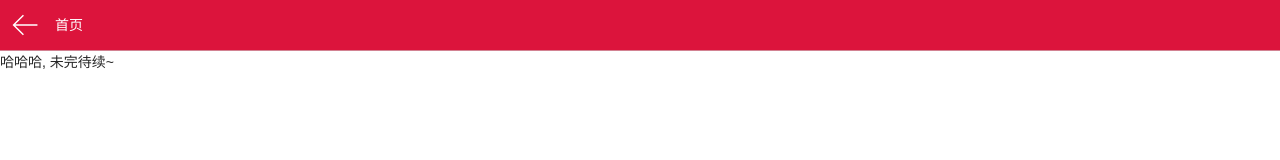
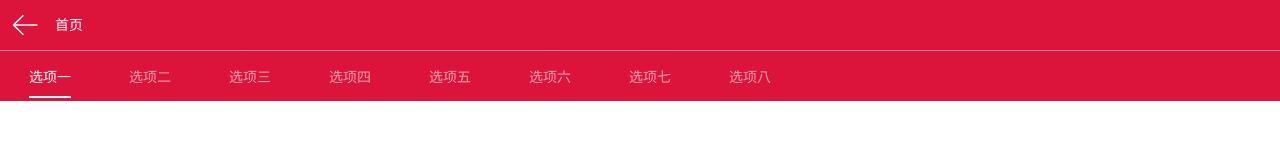
Before and after one commit to zhubaoda/newReact, a React app: page / in a window 1280 px wide. Built offline with nearby package versions, Linux system fonts and the light colour scheme.

Commit message:
下载二位吗

```diff
--- a/package.json
+++ b/package.json
@@ -22,6 +22,10 @@
       "pathRewrite": {
         "^/api": "/"
       }
+    },
+    "/weapp": {
+    	  "target": "https://zuizan.oss-cn-hangzhou.aliyuncs.com",
+    	  "changeOrigin": true
     }
   },
   "devDependencies": {
--- a/public/index.html
+++ b/public/index.html
@@ -19,7 +19,7 @@
       work correctly both with client-side routing and a non-root public URL.
       Learn how to configure a non-root public URL by running `npm run build`.
     -->
-    <title>React App</title>
+    <title>@baoda</title>
   </head>
   <body>
     <noscript>
--- a/src/components/main/main.css
+++ /dev/null
@@ -1,3 +0,0 @@
-.main {
-  width: 100%;
-}
--- /dev/null
+++ b/src/components/tab/tab.css
@@ -0,0 +1,51 @@
+.tabbar {
+    width: 100%;
+  	background-color: #DC143C;
+  	padding-bottom: 8px;
+}
+
+.outbox {
+    width:100%;
+    height: 42px;
+    overflow: hidden;
+}
+
+.display_box {
+	display: flex;
+    flex-direction: row;
+    justify-content: center;
+    align-items: center;
+}
+
+.scroll_tab {
+    overflow-x: scroll;
+    overflow-y: hidden;
+    width: 100%;
+    display: flex;
+    position: absolute;
+    left: 0;
+}
+
+.scroll_tab::-webkit-scrollbar {
+    display: none;
+}
+
+.tab {
+    width: 100%;
+}
+
+.tab .item {
+    flex:1;
+}
+
+.item_box {
+ 	padding: 15px 0 8px 0;
+ 	font-size: 14px;
+ 	color: rgba(255,255,255,.6);
+ 	border-bottom: 2px solid transparent;
+ }
+
+ .item_active {
+ 	color: #fff;
+ 	border-bottom: 2px solid #fff;
+ }
--- /dev/null
+++ b/src/components/tab/tab.js
@@ -0,0 +1,32 @@
+import React, { Component } from 'react';
+import './tab.css'
+class Tab extends Component {
+  state = {
+  	scrollLeft: 0
+  }
+  render() {
+  	const tabber = this.props.canScroll ?
+  	<div className="outbox">
+  	  <div className="scroll_tab" ref="scrollTab">
+   	 	<div className="display_box">
+        { this.props.list &&  this.props.list.length ? this.props.list.map((todo, index) => (
+   	 	<div className="item display_box" style={{ width: this.props.itemWidth + 'px' }}  key={index}  onClick={this.selectBar.bind(this, index)}>
+   	 	   <div className={index === this.props.idx ? 'item_box item_active' : 'item_box'}>{ todo }</div>
+   	 	</div>
+        )) : null }
+   	  </div>
+   	 </div>
+   	</div>: null
+    return (
+      <div className="tabbar">
+        { tabber }
+      </div>
+    );
+  }
+  async selectBar (index) {
+  	this.props.selectBar(index)
+  	this.refs.scrollTab.scrollLeft = index * this.props.itemWidth
+  }
+}
+
+export default Tab;
--- a/src/pages/home/home.css
+++ b/src/pages/home/home.css
@@ -1,3 +1,9 @@
 .home {
 
 }
+
+.download {
+	padding: 10px;
+	background-color: red;
+	color: #fff;
+}
--- a/src/pages/home/home.js
+++ b/src/pages/home/home.js
@@ -1,20 +1,37 @@
-import React, { Component } from 'react';
-import './home.css';
+import React, { Component } from 'react'
+import './home.css'
 import Head from '../../components/head/head'
+import Tab from '../../components/tab/tab'
 class Home extends Component {
   state = {
-  	title: '首页'
+  	title: '首页',
+  	list: ['选项一', '选项二', '选项三', '选项四', '选项五', '选项六', '选项七', '选项八'],
+  	idx: 0,
+  	canScroll: 1,
+  	itemWidth: 100,
+  	url: ""
   }
   render() {
     return (
     	  <div>
         <Head title={this.state.title} />
-        <div>哈哈哈, 未完待续~</div>
+        <Tab
+          list={this.state.list}
+          idx={this.state.idx}
+          canScroll={this.state.canScroll}
+          itemWidth={this.state.itemWidth}
+          selectBar={this.selectBar.bind(this)}
+        />
       </div>
     );
   }
+  selectBar (index) {
+  	this.setState({
+  	  idx: index
+  	})
+  }
   async componentDidMount () {
-  	console.log('come in home page!')
+    console.log('come in home page!')
   }
 }
 
--- a/src/pages/login/login.js
+++ b/src/pages/login/login.js
@@ -1,5 +1,5 @@
-import React, { Component } from 'react';
-import interfaces from '../../interfaces/index';
+import React, { Component } from 'react'
+import interfaces from '../../interfaces/index'
 import './login.css';
 import Head from '../../components/head/head'
 import { Toast } from 'antd-mobile';
@@ -9,7 +9,8 @@ class Login extends Component {
     formData: {
 	  phone: '',
 	  password: ''
-    }
+    },
+    base64: ''
   }
   render() {
     return (
@@ -20,18 +21,19 @@ class Login extends Component {
 	  	    <div className="box-item display_box_t">
 	  	    	   <img src={require("../../static/icon/phone.svg")} className="phone-img" alt=""/>
 	  	    	   <input type="number" onChange={this.changePhone.bind(this)} value={this.state.formData.phone} placeholder="+86 请输入手机号" className="item-input"/>
-	  	    	   {this.state.formData.phone ? <span onClick={this.clearPhone.bind(this)}>X</span> : null}
+	  	    	   { this.state.formData.phone ? <span onClick={this.clearPhone.bind(this)}>X</span> : null }
 	  	    </div>
 	  	    <div className="box-item display_box_t">
 	  	    	   <img src={require("../../static/icon/password.svg")} className="phone-img" alt=""/>
 	  	    	   <input type="password" onChange={this.changePassWord.bind(this)} value={this.state.formData.password} placeholder="请输入密码" className="item-input" />
-	  	    	   {this.state.formData.password ? <span onClick={this.clearPassWord.bind(this)}>X</span> : null}
+	  	    	   { this.state.formData.password ? <span onClick={this.clearPassWord.bind(this)}>X</span> : null }
 	  	    </div>
 	  	    <div className="submit" onClick={this.login.bind(this)}>
 	  	    	   <span>登录</span>
 	  	    </div>
 	  	  </div>
 	  	</div>
+	  	<a href={this.state.base64} download="tttt">下载图片</a>
       </div>
     );
   }
@@ -90,8 +92,28 @@ class Login extends Component {
   	formData.password = ''
   	await this.setState({ formData: formData })
   }
+  async getBaseImg (img) {
+	let canvas = document.createElement('canvas')
+  	canvas.width = img.width
+  	canvas.height = img.height
+    let ctx = canvas.getContext('2d')
+    ctx.drawImage(img, 0, 0, img.width, img.height)
+	let ext = img.src.substring(img.src.lastIndexOf(".")+1).toLowerCase()
+  	let dataURL = canvas.toDataURL('image/'+ext)
+  	return dataURL
+  }
   async componentDidMount () {
   	console.log('come in login page!')
+    let that = this
+  	let image = new Image()
+  	image.src = '/weapp/shop/fenxiao/member/22.jpg'
+  	this.crossOrigin = 'anonymous'
+  	image.onload = async function() {
+	  let base64 = await that.getBaseImg(image)
+	  that.setState({
+	  	base64: base64
+	  })
+  	}
   }
 }
 
```
Also changed, not shown: src/components/main/main.js (deleted, +0 -13 lines), public/manifest.json, src/static/icon/gou.jpg (added).
